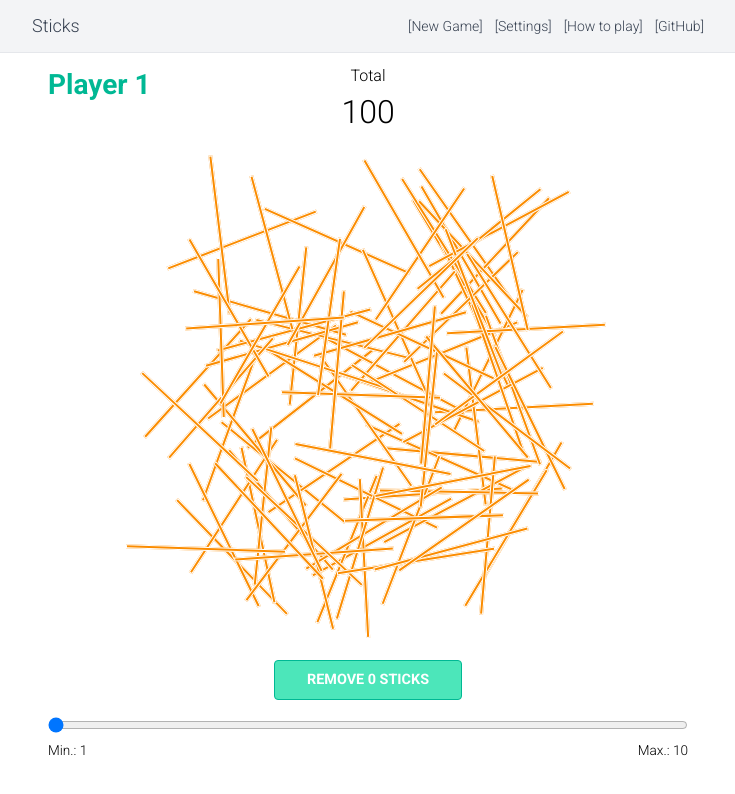
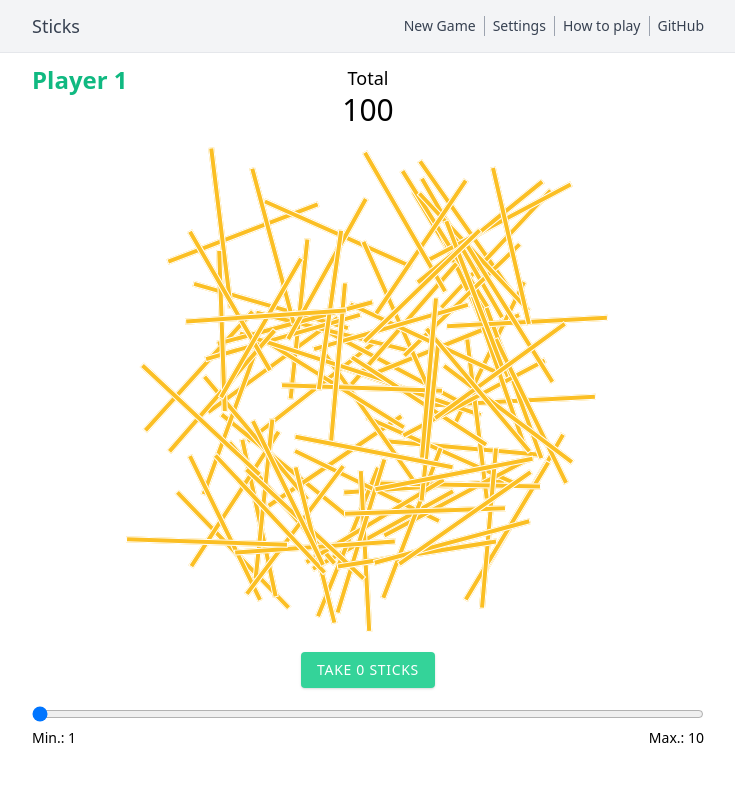
Before and after one commit to N0rbee/sticks, a React (Create React App) app: page / in a window 1280 px wide. Shown: the top 794 px of the page, without its empty margins (272-1007 px from the left). Built offline with nearby package versions, Linux system fonts and the light colour scheme.

Commit message:
migrated to tailwindcss

```diff
--- a/public/index.html
+++ b/public/index.html
@@ -24,8 +24,7 @@
       work correctly both with client-side routing and a non-root public URL.
       Learn how to configure a non-root public URL by running `npm run build`.
     -->
-    <link rel="stylesheet" href="https://fonts.googleapis.com/css?family=Roboto:300,300italic,700,700italic">
-    <title>React App</title>
+    <title>Sticks</title>
   </head>
   <body>
     <noscript>You need to enable JavaScript to run this app.</noscript>
--- a/src/App.css
+++ /dev/null
@@ -1,154 +0,0 @@
-:root {
-  font-family: 'Roboto', sans-serif;
-  font-weight: 300;
-  --player-1-light: #4ce6ba;
-  --player-1-dark: #00b894;
-  --player-2-light: #ff7675;
-  --player-2-dark: #d63031;
-}
-
-.game-field {
-  max-width: 40rem;
-  margin: 4rem auto 0;
-}
-
-.status-bar {
-  display: flex;
-  justify-content: space-between;
-}
-
-.sticks-total {
-  text-align: center;
-}
-
-.total-title {
-  display: block;
-}
-
-.total-number {
-  font-size: 2rem;
-}
-
-.player {
-  width: 40%;
-  font-size: 1.75rem;
-  font-weight: 700;
-}
-
-.player:nth-child(3) {
-  text-align: right;
-}
-
-.player-1-name {
-  color: var(--player-1-dark);
-}
-
-.player-2-name {
-  color: var(--player-2-dark);
-}
-
-.player-1-turn .player-2-name {
-  display: none;
-}
-
-.player-2-turn .player-1-name {
-  display: none;
-}
-
-.sticks-wrapper {
-  position: relative;
-  height: 500px;
-  width: 500px;
-  margin: 0.5rem auto;
-}
-
-.stick {
-  width: 4px;
-  height: 160px;
-  background-color: #fb8c00;
-  border: 1px solid #fff;
-  position: absolute;
-  z-index: 5;
-}
-
-.player-1-turn .selected {
-  background-color: var(--player-1-light);
-  border-color: var(--player-1-dark);
-}
-
-.player-2-turn .selected {
-  background-color: var(--player-2-light);
-  border-color: var(--player-2-dark);
-}
-
-.remove-sticks {
-  text-align: center;
-  margin: 1rem 0;
-}
-
-.remove-btn {
-  background: none;
-  border-radius: 4px;
-  padding: 0.5rem 2rem;
-  color: #fff;
-  text-transform: uppercase;
-  font-size: 0.9rem;
-  font-weight: 700;
-  border: 1px solid #fff;
-}
-
-.player-1-turn .remove-btn {
-  background-color: var(--player-1-light);
-  border-color: var(--player-1-dark);
-}
-
-.player-2-turn .remove-btn {
-  background-color: var(--player-2-light);
-  border-color: var(--player-2-dark);
-}
-
-.remove-btn:disabled {
-  cursor: not-allowed;
-}
-
-.select-input {
-  width: 100%;
-}
-
-.select-range {
-  display: flex;
-  justify-content: space-between;
-  font-size: 0.85rem;
-}
-
-.select-invalid {
-  color: #e74c3c;
-}
-
-.winner {
-  position: fixed;
-  top: 18rem;
-  left: 0;
-  width: 100%;
-  color: #fff;
-  text-shadow: 1px 1px 0 #000;
-  z-index: 10;
-  text-align: center;
-}
-
-.winner-title {
-  font-size: 3rem;
-}
-
-.winner-name {
-  font-size: 2rem;
-  font-weight: 700;
-}
-
-.player-1-turn .winner {
-  background-color: var(--player-2-light);
-}
-
-.player-2-turn .winner {
-  background-color: var(--player-1-light);
-}
--- a/src/App.js
+++ b/src/App.js
@@ -1,4 +1,3 @@
-import './App.css';
 import Stick from './Stick';
 import Header from './Header';
 import StatusBar from './StatusBar';
@@ -84,16 +83,23 @@ function App() {
   }
 
   return (
-    <main className={state.currentPlayer === 1 ? "player-1-turn" : "player-2-turn"}>
+    <main>
       <Header
         dispatch={dispatch}
         onHowToPlay={() => setHowToPlayIsOpen(true)}
         onSettings={() => setSettingsIsOpen(true)}
       />
-      <section className="game-field">
-        <StatusBar total={state.sticks.length} />
-        <div className="sticks-wrapper">
-          {state.sticks.map(stick => <Stick key={stick.id} selected={stick.selected} top={stick.top} left={stick.left} rotation={stick.rotation} />)}
+      <section className="max-w-2xl mx-auto mt-16">
+        <StatusBar total={state.sticks.length} currentPlayer={state.currentPlayer} />
+        <div className="relative mx-auto my-2" style={{width: "500px", height: "500px"}}>
+          {state.sticks.map(stick => <Stick
+            key={stick.id}
+            selected={stick.selected}
+            top={stick.top}
+            left={stick.left}
+            rotation={stick.rotation}
+            currentPlayer={state.currentPlayer}
+          />)}
         </div>
         <Controls
           dispatch={dispatch}
@@ -101,6 +107,7 @@ function App() {
           selectedNumber={state.selectedNumber}
           min={DATA.MIN}
           max={DATA.MAX}
+          currentPlayer={state.currentPlayer}
         />
       </section>
       <Winner winner={(state.sticks.length <= DATA.MIN) ? ((state.currentPlayer === 1) ? "Player 2" : "Player 1") : ""} />
--- a/src/Controls.js
+++ b/src/Controls.js
@@ -1,4 +1,4 @@
-function Controls({dispatch, inputNumber, selectedNumber, min, max}) {
+function Controls({dispatch, inputNumber, selectedNumber, min, max, currentPlayer}) {
 
   function handleSubmit(e) {
     e.preventDefault();
@@ -6,18 +6,18 @@ function Controls({dispatch, inputNumber, selectedNumber, min, max}) {
   }
 
   return (
-        <form className="controls" onSubmit={handleSubmit}>
-            <div className="remove-sticks">
+    <form onSubmit={handleSubmit}>
+      <div className="text-center my-4">
         <button
-                    className="remove-btn"
+          className={`text-sm tracking-wider uppercase shadow text-white py-2 px-4 rounded ${currentPlayer === 1 ? "bg-green-400" : "bg-red-400"}`}
           type="submit"
           disabled={selectedNumber < min}>
-                    Remove {selectedNumber} sticks
+          Take {selectedNumber} sticks
         </button>
       </div>
-            <div className="select-sticks">
+      <div>
         <input
-                    className="select-input"
+          className="w-full"
           type="range"
           onChange={(e) => dispatch({type: "selectSticks", payload: {value: e.target.value}})}
           value={inputNumber}
@@ -25,9 +25,9 @@ function Controls({dispatch, inputNumber, selectedNumber, min, max}) {
           max={max}
           step={1}
         />
-                <div className="select-range">
+        <div className="flex justify-between text-sm">
           <span>Min.: {min}</span>
-                    {String(inputNumber) !== String(selectedNumber) && <span className="select-invalid">{inputNumber} forced to {selectedNumber}</span>}
+          {String(inputNumber) !== String(selectedNumber) && <span className="text-red-500">{inputNumber} forced to {selectedNumber}</span>}
           <span>Max.: {max}</span>
         </div>
       </div>
--- a/src/Header.js
+++ b/src/Header.js
@@ -5,17 +5,17 @@ function Header({dispatch, onHowToPlay, onSettings}) {
             <nav className="flex justify-between items-center max-w-2xl mx-auto text-gray-700">
                 <span className="text-lg">Sticks</span>
                 <ul className="text-sm">
-                    <li className="inline-block">
-                        <button onClick={() => dispatch({type: "restart"})}>[New Game]</button>
+                    <li className="inline-block px-2 border-r border-gray-400">
+                        <button onClick={() => dispatch({type: "restart"})}>New Game</button>
                     </li>
-                    <li className="inline-block ml-3">
-                        <button onClick={onSettings}>[Settings]</button>
+                    <li className="inline-block px-2 border-r border-gray-400">
+                        <button onClick={onSettings}>Settings</button>
                     </li>
-                    <li className="inline-block ml-3">
-                        <button onClick={onHowToPlay}>[How to play]</button>
+                    <li className="inline-block px-2 border-r border-gray-400">
+                        <button onClick={onHowToPlay}>How to play</button>
                     </li>
-                    <li className="inline-block ml-3">
-                        <a href="https://github.com/N0rbee/sticks">[GitHub]</a>
+                    <li className="inline-block pl-2">
+                        <a href="https://github.com/N0rbee/sticks">GitHub</a>
                     </li>
                 </ul>
             </nav>
--- a/src/Modal.js
+++ b/src/Modal.js
@@ -11,7 +11,7 @@ function Modal({open, title, onClose, children}) {
                     <h1 className="font-bold">{title}</h1>
                     <button className="text-4xl px-2" onClick={onClose}>&times;</button>
                 </header>
-                <div className="p-4">
+                <div className="px-6 py-4">
                     {children}
                 </div>
             </div>
--- a/src/StatusBar.js
+++ b/src/StatusBar.js
@@ -1,20 +1,16 @@
-function StatusBar({total}) {
+function StatusBar({total, currentPlayer}) {
 
     return (
-        <div className="status-bar">
-          <div className={"player"}>
-            <span className="player-1-name">Player 1</span>
+        <div className="flex justify-between">
+          <div className={currentPlayer === 1 ? "" : "invisible"}>
+            <span className="font-bold text-2xl text-green-500">Player 1</span>
           </div>
-          <div className="sticks-total">
-            <span className="total-title">
-              Total
-            </span>
-            <span className="total-number">
-              {total}
-            </span>
+          <div className="text-center">
+            <span className="block text-lg">Total</span>
+            <span className="text-3xl font-light">{total}</span>
           </div>
-          <div className="player">
-            <span className="player-2-name">Player 2</span>
+          <div className={currentPlayer === 0 ? "" : "invisible"}>
+            <span className="font-bold text-2xl text-red-500">Player 2</span>
           </div>
         </div>
     );
--- a/src/Stick.js
+++ b/src/Stick.js
@@ -1,13 +1,20 @@
-function Stick({top, left, rotation, selected}) {
+function Stick({top, left, rotation, selected, currentPlayer}) {
 
   const stickStyle = {
+    width: "6px",
+    height: "162px",
     top: `${top}px`,
     left: `${left}px`,
     transform: `rotate(${rotation}deg)`
   }
 
+  let bgClass = "bg-yellow-400 border-white";
+  if (selected) {
+    bgClass = (currentPlayer === 1) ? "bg-green-400 border-green-600" : "bg-red-400 border-red-600";
+  }
+
   return (
-        <div className={`stick ${selected ? "selected" : ""}`} style={stickStyle}></div>
+    <div className={`absolute z-10 border ${bgClass}`} style={stickStyle}></div>
   );
 }
 
--- a/src/Winner.js
+++ b/src/Winner.js
@@ -2,9 +2,9 @@ function Winner({winner}) {
     if (winner === "") return null;
 
     return (
-      <div className="winner">
-        <h2 className="winner-title">Winner</h2>
-        <p className="winner-name">{winner}</p>
+      <div className={`fixed inset-x-0 top-1/3 text-white shadow z-20 text-center p-8 ${winner === 'Player 1' ? "bg-green-400" : "bg-red-400"}`}>
+        <h2 className="text-6xl">Winner</h2>
+        <p className="text-4xl bold mt-4">{winner}</p>
       </div>
     );
 }
```
Also changed, not shown: src/Settings.js (+6 -6 lines). Lines whose indentation alone changed are shown as unchanged.
